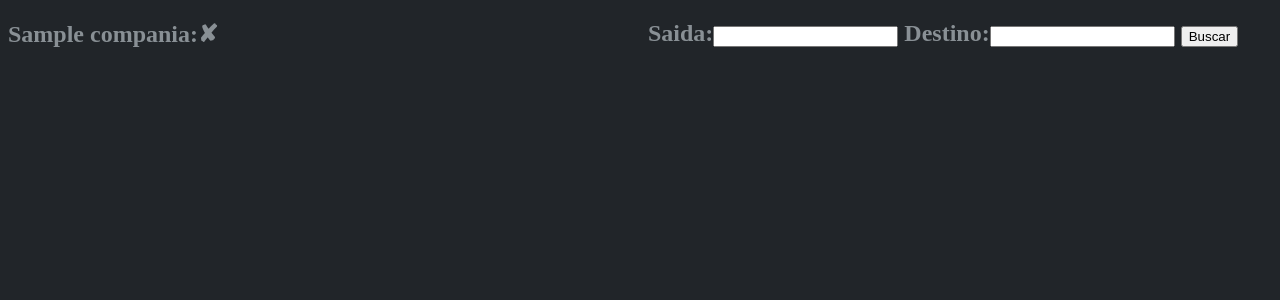
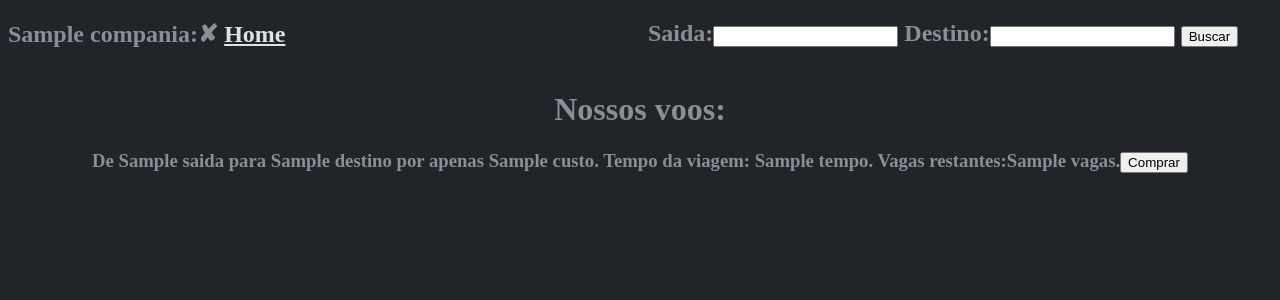
Before and after one commit to denielfer/Malha-aeria---pbl-conectvidade-problema3, a Flask app: template src/templates/home.html in a window 1280 px wide. Shown: the top 300 px of the page. Run offline with Flask 2, Linux system fonts and the light colour scheme; the template is opened without the code that fills it: most values are stand-ins (such as "Sample title", 1, 10 or a date in 2020); parts of the project's set-up code (start-up, migrations or seed data) failed here and were passed over.

Commit message:
corrigindo reserva de trajeto e ajustando paginas home e reserva de trecho

```diff
--- a/src/reservar_trajeto.py
+++ b/src/reservar_trajeto.py
@@ -11,7 +11,7 @@ class Reservador_trajeto:
         self.companias_done=[]
         self.do= do
         self.undo = undo
-        for n,a in enumerate(companias):
+        for n,a in enumerate(self.companias):
             if a in href_companias:
                 self.hrefs_action.append(f'{href_companias[a]}/ocupar/{self.cidades[n]}/{self.cidades[n+1]}/{a}')
                 self.href_undo.append(f'{href_companias[a]}/desocupar/{self.cidades[n]}/{self.cidades[n+1]}/{a}')
--- a/src/server.py
+++ b/src/server.py
@@ -44,7 +44,10 @@ def __get_base_context__():
 
 @app.route('/', methods=['GET'])
 def home():
-    return render_template('home.html',base_context=__get_base_context__())
+    v=dados['voos']
+    for n,a in enumerate(v):
+        a['vagas'] = dados['trajetos'].trechos[n].get_vagas_livres()# [a["saida"]][a["destino"]]
+    return render_template('home.html',base_context=__get_base_context__(),trechos=v)
 
 @app.route('/ping', methods=['GET'])
 def ping():
@@ -111,24 +114,24 @@ def reserva_passagem(saida:str,destino:str,compania:str):
         caminho = dados['trajetos'].find_from_to(saida,destino)[0]
         if ( caminho ):
             if(dados['trechos'][caminho['index']].ocupar_vaga()):
-                return 'Assento alocado',200
+                return __render_home_with_text__(text='Assento alocado') ,200
             else:
-                return f'limite de passageiros ja alcançado no voou de {saida} -> {destino} na compania {compania}',404
-        return f'Trecho {saida} -> {destino} não encontrado na compania {compania}',404
+                return __render_home_with_text__(text=f'limite de passageiros ja alcançado no voou de {saida} -> {destino} na compania {compania}'),404
+        return  __render_home_with_text__(text=f'Trecho {saida} -> {destino} não encontrado na compania {compania}'),404
     elif(compania in dados['companias']):
         dados_compania = dados['companias'][compania]
         href = f"http://{dados_compania['ip']}:{dados_compania['port']}/ocupar/{saida}/{destino}/{compania}"
         try:
             request = requests.get(href,timeout=60)
         except Exception as e:# essa exception seria relacionada ao request
-            return f'Problema na reserva do trecho {saida} -> {destino} na compania {compania}',404
+            return __render_home_with_text__(text=f'Problema na reserva do trecho {saida} -> {destino} na compania {compania}'),404
         return request.raw,request.status_code # ainda nao testado se isso sobrepoe o if else abaixo
         if(request.status_code != 200): # se tiver uma forma mais facil pode tira o if else aqui ( ex: retornando o request recebido )
             return 'Problema na reserva do trecho {saida} -> {destino} na compania {compania}',404
         else:
             return 'Assento alocado',200
     else:
-        return 'A compania informada não foi encontrada',404
+        return  __render_home_with_text__(text='A compania informada não foi encontrada'),404
 
 @app.route('/desocupar/<saida>/<destino>/<compania>', methods=['GET'])
 def desreservar_passagem(saida:str,destino:str,compania:str):
--- a/src/templates/base.html
+++ b/src/templates/base.html
@@ -45,7 +45,7 @@
     <body>
         <div style='height:50px;position: relative;/* background-color: #212529;*/'>
             <div style="max-width:50vw;/* background-color: #3cc368;*/">
-                <h2>{%for compania,is_on in base_context.compania_is_up%} {{compania}}:{%if is_on%}&#10004;{%else%}&#10008;{%endif%} {%endfor%}</h2>
+                <h2>{%for compania,is_on in base_context.compania_is_up%} {{compania}}:{%if is_on%}&#10004;{%else%}&#10008;{%endif%} {%endfor%} <a href='/'>Home</a></h2>
             </div>
             <div style='position: absolute;top:-20px;left:50vw;margin: 0px 0px;padding: 0px 0px;max-width: 50vw;/*background-color: #5a1f1f;*/'>
                 <form action="/ver_trajetos/" method="POST">
--- a/src/templates/home.html
+++ b/src/templates/home.html
@@ -2,6 +2,15 @@
 {%block head%}
 {%endblock%}
 {%block content%}
+<div>
+    <h1 class='center'>Nossos voos:</h1>
+    {%for trecho in trechos%}
+    <h3 class = center>
+        De {{trecho.saida}} para {{trecho.destino}} por apenas {{trecho.custo}}.    Tempo da viagem: {{trecho.tempo}}. Vagas restantes:{{trecho.vagas}}.
+        <a href='/ocupar/{{trecho.saida}}/{{trecho.destino}}/{{trecho.empresa}}'> <button>Comprar</button></a>
+    </h3>
+    {%endfor%}
+</div>
 {%endblock%}
 {%block scripts%}
 {%endblock%}
--- a/src/trecho.py
+++ b/src/trecho.py
@@ -32,6 +32,9 @@ class Trecho:
         self.mutex.release()
         return returned
 
+    def get_vagas_livres(self):
+        return self.quantidade_maxima_de_vagas-self.quantidade_de_vagas_ocupadas
+
     def get_info(self):
         return {"saida":self.saida ,"destino":self.destino,"custo":self.custo,"tempo":self.tempo,"empresa":self.empresa,"quantidade_maxima_de_vagas":self.quantidade_maxima_de_vagas,'quantidade_de_vagas_ocupadas':self.quantidade_de_vagas_ocupadas}
 
```
Also changed, not shown: src/arquivos_conf_testes/mapa.png (added), src/gerenciador_de_trajetos.py (line endings or trailing spaces).
